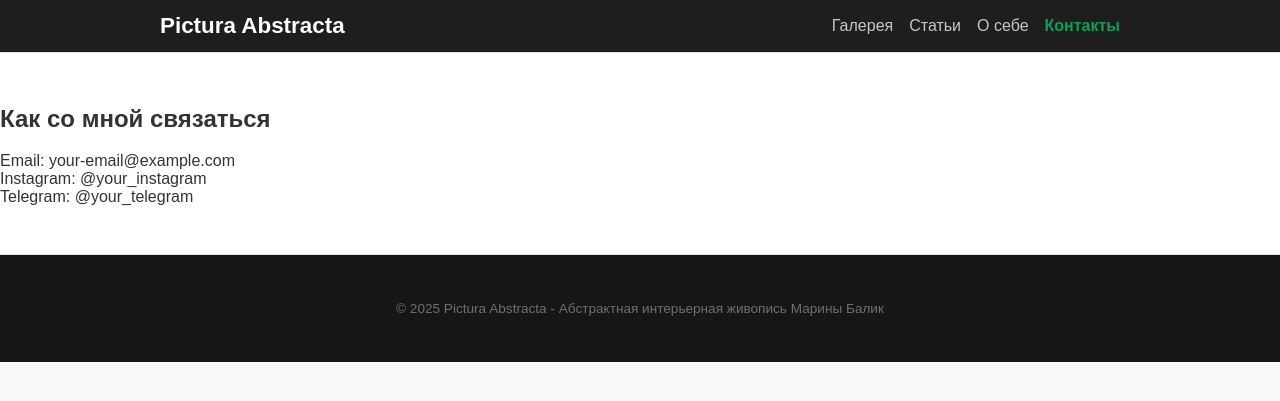
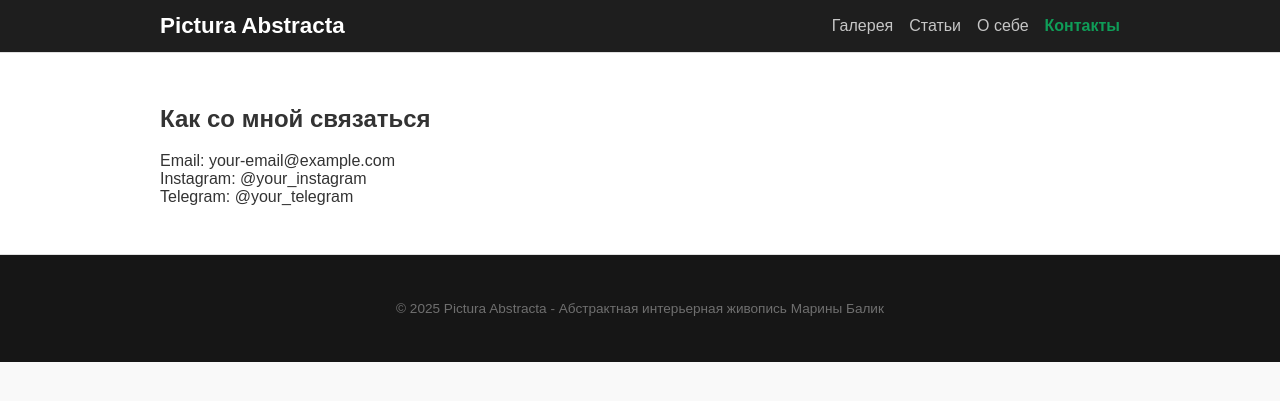
Before and after one commit to PicAbsArt/picabsart.github.io, a Jekyll site: the page built from contact.md, in a window 1280 px wide. Shown: the top 401 px of the page. Built offline with Jekyll 4.4.1, drawn with Linux system fonts in a browser that asks for light colours.

Commit message:
Update main.css

```diff
--- a/assets/main.css
+++ b/assets/main.css
@@ -21,6 +21,12 @@ img {
   height: auto;
   max-width: 100%;
   border-radius: 6px;
+}
+
+.wrapper {
+  max-width: 960px;
+  margin: auto;
+  padding: 0 1rem;
 }
 
 /* === Шапка (темная) === */
```
